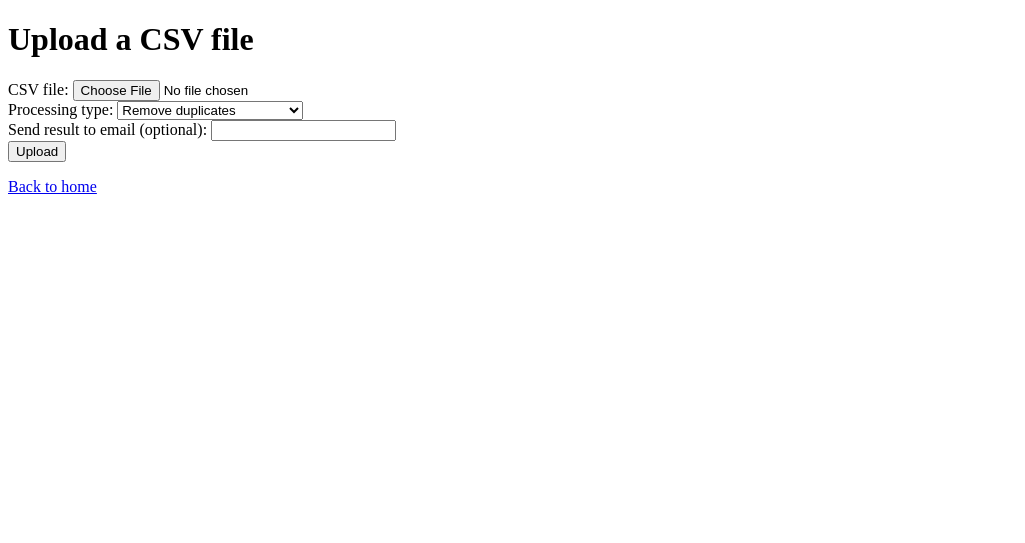
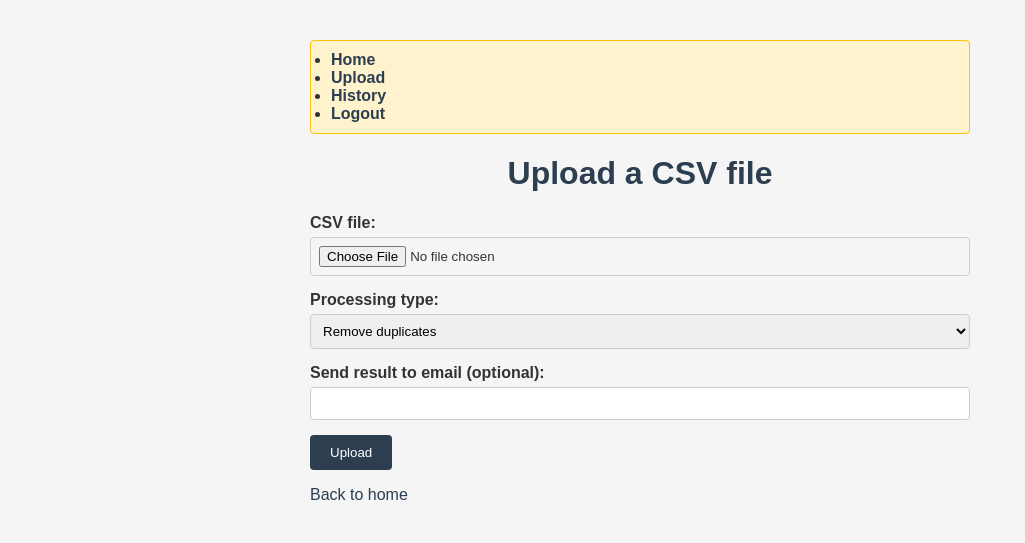
Before and after one commit to Mubiexe/cs50-automation-tool, a Flask app: page /upload in a window 1280 px wide. Shown: the top 543 px of the page, without its empty margins (0-1025 px from the left). Run offline with Flask 3, Linux system fonts and the light colour scheme; the visitor is signed in with stand-in values (Sample User, id 1).

Commit message:
Add CSS styling and navigation bar across all pages

```diff
--- /dev/null
+++ b/static/style.css
@@ -0,0 +1,86 @@
+*{
+    box-sizing: border-box;
+    font-family: Arial, sans-serif;
+}
+
+body {
+    max-width: 700px;
+    margin: 40px auto;
+    padding: 0 20px;
+    background-color: #f5f5f5;
+    color: #333;
+}
+
+h1{
+    text-align: center;
+    color: #2c3e50;
+}
+
+form div {
+    margin-bottom: 15px;
+}
+
+label {
+    display: block;
+    margin-bottom: 5px;
+    font-weight: bold;
+}
+
+input, select, textarea {
+    width: 100%;
+    padding: 8px;
+    border: 1px solid #ccc;
+    border-radius: 4px;
+}
+
+button {
+    background-color: #2c3e50;
+    color: white;
+    padding: 10px 20px;
+    border: none;
+    border-radius: 4px;
+    cursor: pointer;
+}
+
+button:hover {
+    background-color: #1a252f;
+}
+
+table {
+    width: 100%;
+    border-collapse: collapse;
+    margin-top: 20px;
+}
+
+th, td {
+    border-bottom: 1px solid #ddd;
+    padding: 10px;
+    text-align: left;
+}
+
+ul {
+    background-color: #fff3cd;
+    border: 1px solid #ffc107;
+    padding: 10px 20px;
+    border-radius: 4px;
+}
+
+a {
+    color: #2c3e50;
+    text-decoration: none;
+}
+
+nav a {
+    text-decoration: none;
+    font-weight: bold;
+    color: #2c3e50;
+    margin-right: 15px;
+}
+
+nav a:hover {
+    text-decoration: underline;
+}
+
+nav {
+    margin-bottom: 20px;
+}
--- a/templates/upload.html
+++ b/templates/upload.html
@@ -3,8 +3,23 @@
 <head>
     <meta charset="UTF-8">
     <meta name="viewport" content="width=device-width, initial-scale=1.0">
+    <link rel="stylesheet" href="{{ url_for('static', filename='style.css') }}">
+
     <title>Upload a file</title>
 </head>
+<nav>
+        <ul>
+            {% if current_user.is_authenticated %}
+                <li><a href="{{ url_for('index') }}">Home</a></li>
+                <li><a href="{{ url_for('upload_file') }}">Upload</a></li>
+                <li><a href="{{ url_for('history') }}">History</a></li>
+                <li><a href="{{ url_for('logout') }}">Logout</a></li>
+            {% else %}
+                <li><a href="{{ url_for('login') }}">Login</a></li>
+                <li><a href="{{ url_for('register') }}">Register</a></li>
+            {% endif %}
+        </ul>
+</nav>
 <body>
     <h1>Upload a CSV file</h1>
 
```
Also changed, not shown: templates/history.html (+13 -1 lines), templates/index.html (+14 -0 lines), templates/login.html (+14 -0 lines), templates/register.html (+14 -0 lines).
